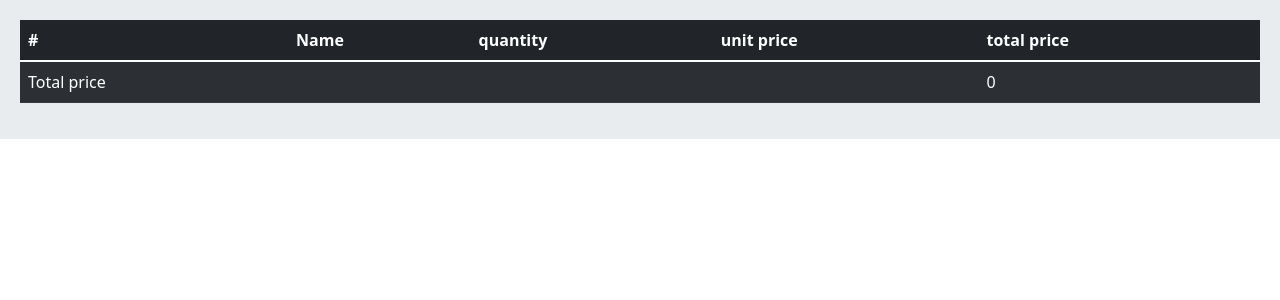
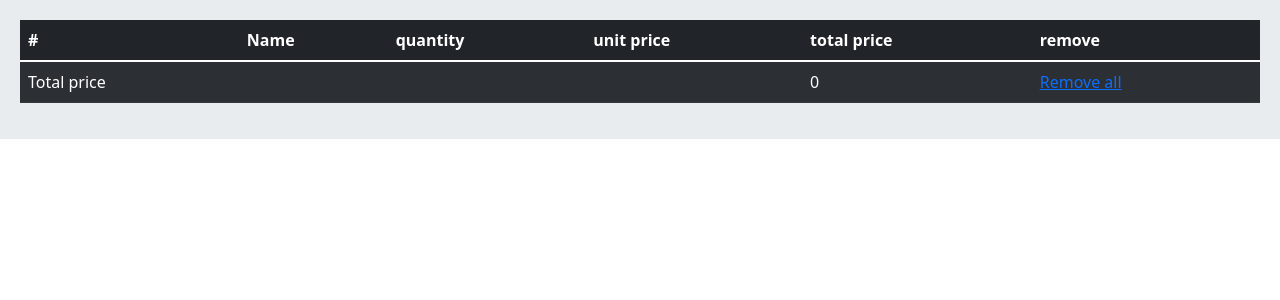
Before and after one commit to Amiralaeifar/django-onlineshop, a Django app: page /orders/cart/ in a window 1280 px wide. Shown: the part 56-356 px from the top of the page. Run offline with Django 4.2, Linux system fonts and the light colour scheme.

Commit message:
provide remove option to cart;

```diff
--- a/Ecommerce/orders/cart.py
+++ b/Ecommerce/orders/cart.py
@@ -22,6 +22,18 @@ class Cart:
         self.save()
 
 
+    def remove(self, product):
+        product_id = str(product.id)
+        if product_id in self.cart:
+            del self.cart[product_id]
+            self.save()
+
+
+    def remove_all(self):
+        self.cart.clear()
+        self.save()
+
+
     def __iter__(self):
         product_id = self.cart.keys()
         products = Product.objects.filter(id__in=product_id)
--- a/Ecommerce/orders/templates/orders/cart.html
+++ b/Ecommerce/orders/templates/orders/cart.html
@@ -12,6 +12,8 @@
         <th scope="col">quantity</th>
         <th scope="col">unit price</th>
         <th scope="col">total price</th>
+        <th scope="col">remove</th>
+
       </tr>
 
     </thead>
@@ -23,7 +25,8 @@
           <td>{{ item.product }}</td>
           <td>{{ item.quantity }}</td>
           <td>{{ item.price }}</td>
-          <td>{{ item.total_price }}</td>
+          <td>{{ item.total_price }}</td>5
+          <td><a href="{% url 'orders:cart_remove' item.product.id %}">Remove</a></td>
         </tr>
       {% endfor %}
 
@@ -31,6 +34,7 @@
         <td>Total price</td>
         <td colspan="3"></td>
         <td>{{ cart.get_total_price }}</td>
+        <td><a href="{% url 'orders:cart_remove_all' %}">Remove all</a></td>
       </tr>
 
     </tbody>
--- a/Ecommerce/orders/urls.py
+++ b/Ecommerce/orders/urls.py
@@ -6,4 +6,6 @@ app_name = 'orders'
 urlpatterns = [
     path('cart/', views.CartView.as_view(), name='cart'),
     path('cart/add/<int:product_id>', views.CartAddView.as_view(), name='cart_add'),
+    path('cart/remove/<int:product_id>', views.CartRemoveView.as_view(), name='cart_remove'),
+    path('cart/remove_all/', views.CartRemoveAllView.as_view(), name="cart_remove_all"),
 ]
--- a/Ecommerce/orders/views.py
+++ b/Ecommerce/orders/views.py
@@ -22,3 +22,20 @@ class CartAddView(View):
         if form.is_valid():
             cart.add(product, form.cleaned_data['quantity'])
         return redirect('orders:cart')
+
+
+class CartRemoveView(View):
+
+    def get(self, request, product_id):
+        cart = Cart(request)
+        product = get_object_or_404(Product, id=product_id)
+        cart.remove(product)
+        return redirect('orders:cart')
+
+
+class CartRemoveAllView(View):
+
+    def get(self, request):
+        cart = Cart(request)
+        cart.remove_all()
+        return redirect('orders:cart')
```
